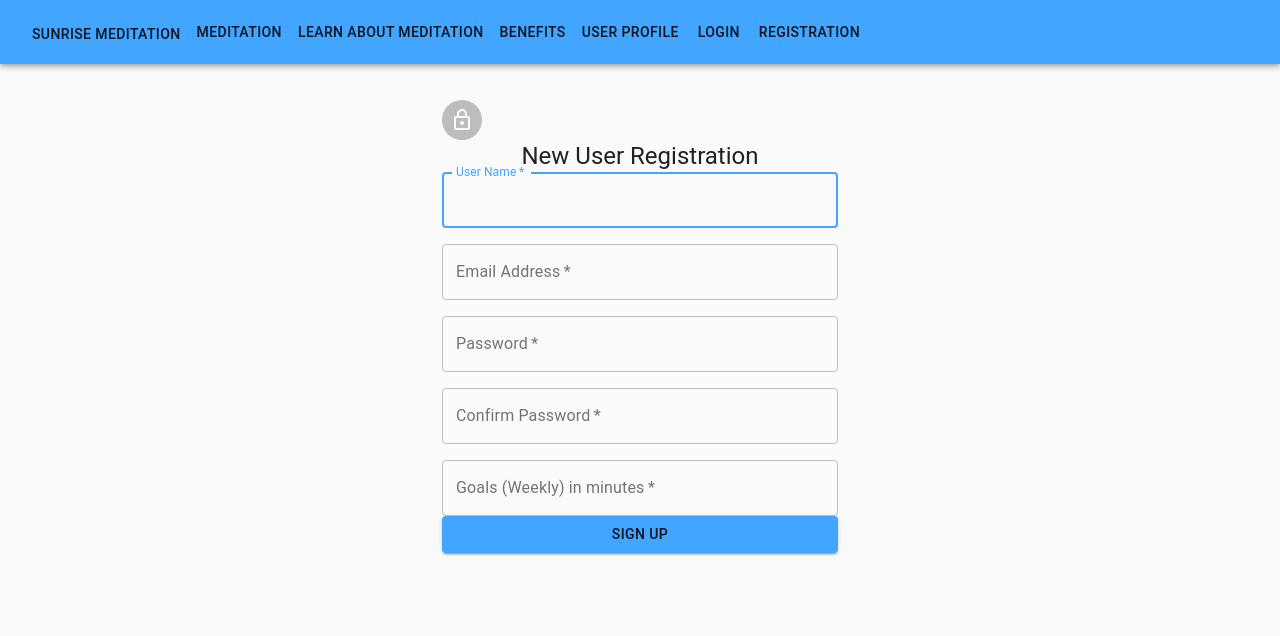
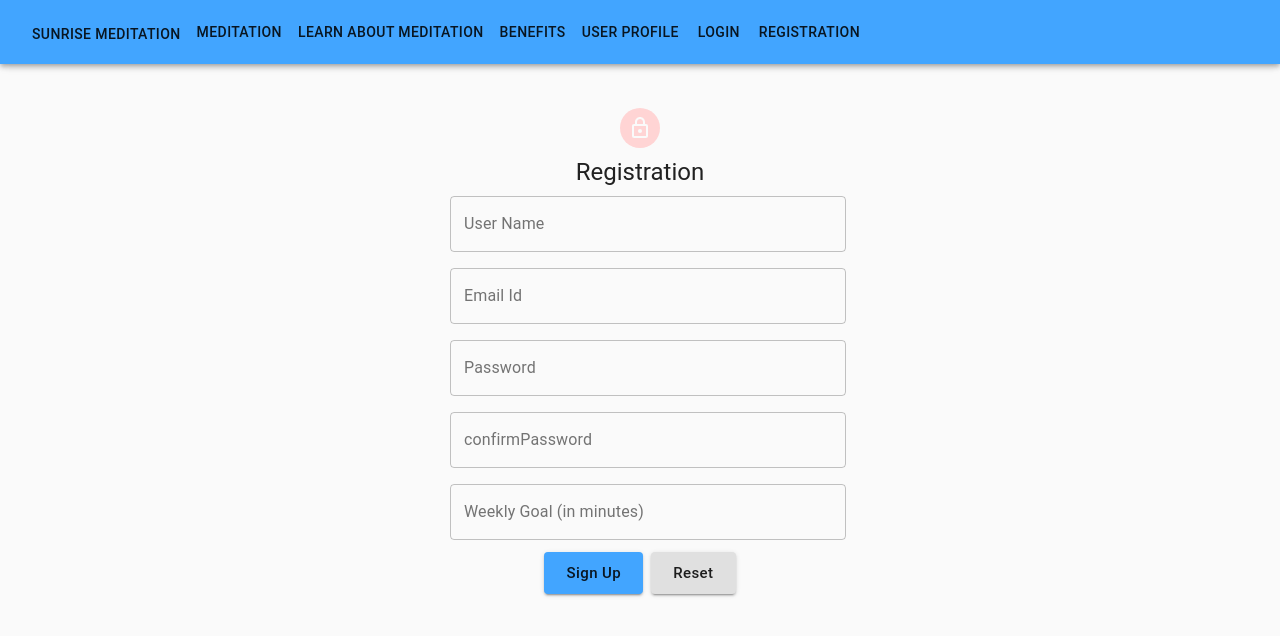
Before and after one commit to LaunchCodeLiftoffProjects/meditation-app-ui, a React (Create React App) app: page /register in a window 1280 px wide. Shown: the top 636 px of the page. Built offline with nearby package versions, Linux system fonts and the light colour scheme.

Commit message:
Form Validation changes for Registration Page

```diff
--- /dev/null
+++ b/src/components/controls/Button.js
@@ -0,0 +1,30 @@
+import React from 'react'
+import { Button as MuiButton, makeStyles } from "@material-ui/core";
+
+
+const useStyles = makeStyles(theme => ({
+    root: {
+        margin: theme.spacing(0.5)
+    },
+    label: {
+        textTransform: 'none'
+    }
+}))
+
+export default function Button(props) {
+
+    const { text, size, color, variant, onClick, ...other } = props
+    const classes = useStyles();
+
+    return (
+        <MuiButton
+            variant={variant || "contained"}
+            size={size || "large"}
+            color={color || "primary"}
+            onClick={onClick}
+            {...other}
+            classes={{ root: classes.root, label: classes.label }}>
+            {text}
+        </MuiButton>
+    )
+}
--- /dev/null
+++ b/src/components/controls/Control.js
@@ -0,0 +1,9 @@
+import Input from "./Input";
+import Button from "./Button";
+
+const Controls = {
+    Input,
+    Button
+}
+
+export default Controls;
--- /dev/null
+++ b/src/components/controls/Input.js
@@ -0,0 +1,17 @@
+import React from 'react'
+import { TextField } from '@material-ui/core';
+
+export default function Input(props) {
+
+    const { name, label, value,error=null, onChange } = props;
+    return (
+        <TextField
+            variant="outlined"
+            label={label}
+            name={name}
+            value={value}
+            onChange={onChange}
+            {...(error && {error:true,helperText:error})}
+        />
+    )
+}
--- /dev/null
+++ b/src/components/useForm.js
@@ -0,0 +1,54 @@
+import React, { useState } from 'react'
+import { makeStyles } from "@material-ui/core";
+
+export function useForm(initialFValues, validateOnChange = false, validate) {
+
+
+    const [values, setValues] = useState(initialFValues);
+    const [errors, setErrors] = useState({});
+
+    const handleInputChange = e => {
+        const { name, value } = e.target
+        setValues({
+            ...values,
+            [name]: value
+        })
+        if (validateOnChange)
+            validate({ [name]: value })
+    }
+
+    const resetForm = () => {
+        setValues(initialFValues);
+        setErrors({})
+    }
+
+
+    return {
+        values,
+        setValues,
+        errors,
+        setErrors,
+        handleInputChange,
+        resetForm
+    }
+}
+
+const useStyles = makeStyles(theme => ({
+    root: {
+        '& .MuiFormControl-root': {
+            width: '100%',
+            margin: theme.spacing(1)
+        }
+    }
+}))
+
+export function Form(props) {
+
+    const classes = useStyles();
+    const { children, ...other } = props;
+    return (
+        <form className={classes.root} autoComplete="off" {...other}>
+            {props.children}
+        </form>
+    )
+}
--- a/src/pages/registration.jsx
+++ b/src/pages/registration.jsx
@@ -1,16 +1,16 @@
 import React from 'react';
+import { Grid, } from '@material-ui/core';
 import Avatar from '@material-ui/core/Avatar';
-import Button from '@material-ui/core/Button';
 import CssBaseline from '@material-ui/core/CssBaseline';
-import TextField from '@material-ui/core/TextField';
-import Grid from '@material-ui/core/Grid';
 import LockOutlinedIcon from '@material-ui/icons/LockOutlined';
 import Typography from '@material-ui/core/Typography';
-import { withStyles } from '@material-ui/core/styles';
+import { makeStyles } from '@material-ui/core/styles';
 import Container from '@material-ui/core/Container';
 import axios from "axios";
+import { useForm, Form } from '../components/useForm';
+import Controls from "../components/controls/Control";
 
-const classes = theme => ({
+const useStyles = makeStyles((theme) => ({
   paper: {
     marginTop: theme.spacing(8),
     display: 'flex',
@@ -21,162 +21,150 @@ const classes = theme => ({
     margin: theme.spacing(1),
     backgroundColor: theme.palette.secondary.main,
   },
-    form: {
-      width: '100%', // Fix IE 11 issue.
-      marginTop: theme.spacing(3),
-    },
-    submit: {
-      margin: theme.spacing(3, 0, 2),
-    },
-  });
+}));
 
-export default class Registration extends React.Component {
-// export default function Registration() {
-
-  constructor(props){
-    super(props);
-    this.state = this.initialState;
-    this.state.show=false
-    this.userChange=this.userChange.bind(this);
-    this.submitUser=this.submitUser.bind(this);
+const initialFValues = {
+  userName: "",
+  emailId: "",
+  password: "",
+  confirmPassword: "",
+  weeklyGoal: "",
 }
 
-    initialState = {
-      userName:"",emailId:"",password:"",confirmPassword:"",weeklyGoal:""
+export default function SignUp() {
+  const classes = useStyles();
+  const [responseData, setResponseData] = React.useState([]);
+
+  const validate = (fieldValues = values) => {
+    let temp = { ...errors }
+
+    if ('userName' in fieldValues) {
+      if(temp.userName = fieldValues.userName) {
+          temp.userName = "";
+        } else {
+          temp.userName = "This field is required.";
+        }
+    }
+    if ('emailId' in fieldValues) {
+      if(temp.emailId = (/$^|.+@.+..+/).test(fieldValues.emailId)) {
+        temp.emailId = "";
+      } else {
+        temp.emailId = "Email is not valid.";
+      }
+    }
+    if ('password' in fieldValues) {
+      if(temp.password = fieldValues.password) {
+        temp.password = "";
+      } else {
+        temp.password = "This field is required.";
+      }
+    }
+    if ('confirmPassword' in fieldValues) {
+      if(temp.confirmPassword = fieldValues.confirmPassword) {
+        temp.confirmPassword = "";
+      } else {
+        temp.confirmPassword = "This field is required.";
+      }
+    }
+    if('weeklyGoal' in fieldValues) {
+      if(temp.weeklyGoal = fieldValues.weeklyGoal) {
+        temp.weeklyGoal = "";
+      } else {
+        temp.weeklyGoal = "This field is required.";
+      }
+    }
+    setErrors({
+        ...temp
+    })
+
+    if (fieldValues == values)
+        return Object.values(temp).every(x => x == "")
   }
 
-    resetUser=() => {
-      this.setState(() => this.initialState)
+  const {
+      values,
+      setValues,
+      errors,
+      setErrors,
+      handleInputChange,
+      resetForm
+  } = useForm(initialFValues, true, validate);
+
+  const handleSubmit = event => {
+    event.preventDefault();
+    const user = values;
+
+    console.log("user : ", user);
+
+      axios.post("http://localhost:8080/register", user)
+      .then(res => {
+        setResponseData(res.data);
+        console.log("res.data : " , res.data);
+       }
+      )
+      resetForm()
   }
 
-    submitUser= event =>{
-      event.preventDefault();
-      const user = {
-            userName:  this.state.userName,
-            emailId: this.state.emailId,
-            password: this.state.password,
-            weeklyGoal: this.state.weeklyGoal
-      };
-      axios.post("http://localhost:8080/register",user)
-      .then(response => {
-      if(response.data!=null){
-      this.setState({"show":true});
-      setTimeout(() => this.setState({"show":false}),3000);
-      }
-      else{
-      this.setState({"show":false});
-      }});
-      this.setState(this.initialState);
-    }
-
-    userChange =event =>{
-      this.setState({
-        [event.target.name]:event.target.value
-      })
-    };
-
-    userList=()=>{
-      return this.props.history.push("/list");
-      }
-
-    render() {
-      //classes = withStyles();
-      const {userName,emailId,password,weeklyGoal}=this.state;
   return (
     <Container component="main" maxWidth="xs">
       <CssBaseline />
       <div className={classes.paper}>
+        <div>{responseData}</div>
         <Avatar className={classes.avatar}>
           <LockOutlinedIcon />
         </Avatar>
         <Typography component="h1" variant="h5">
-                  New User Registration
+          Registration
         </Typography>
-                <form className={classes.form} noValidate onReset={this.resetUser} onSubmit={this.submitUser} id="userFormId">
+        <Form onSubmit={handleSubmit}>
           <Grid container spacing={2}>
-                    <Grid item xs={12}>
-                      <TextField
-                        autoComplete="userName"
+            <Grid item xs={12} sm={12}>
+              <Controls.Input
                 name="userName"
-                        variant="outlined"
-                        required
-                        fullWidth
-                        id="userName"
                 label="User Name"
-                        autoFocus
-                        onChange={this.userChange}
-                        value={userName}
+                onChange={handleInputChange}
+                value={values.userName}
+                error={errors.userName}
               />
-                    </Grid>
-                    <Grid item xs={12}>
-                      <TextField
-                        variant="outlined"
-                        required
-                        fullWidth
-                        id="emailId"
-                        label="Email Address"
+              <Controls.Input
                 name="emailId"
-                        autoComplete="emailId"
-                        onChange={this.userChange}
-                        value={emailId}
-                        validators={['required', 'isEmail']}
-                        errorMessages={['this field is required', 'email is not valid']}
+                label="Email Id"
+                onChange={handleInputChange}
+                value={values.emailId}
+                error={errors.emailId}
               />
-                    </Grid>
-                    <Grid item xs={12}>
-                      <TextField
-                        variant="outlined"
-                        required
-                        fullWidth
+              <Controls.Input
                 name="password"
                 label="Password"
-                        type="password"
-                        id="password"
-                        autoComplete="current-password"
-                        onChange={this.userChange}
-                        value={password}
+                onChange={handleInputChange}
+                value={values.password}
+                error={errors.password}
               />
-                    </Grid>
-                    <Grid item xs={12}>
-                      <TextField
-                        variant="outlined"
-                        required
-                        fullWidth
+              <Controls.Input
                 name="confirmPassword"
-                        label="Confirm Password"
-                        type="password"
-                        id="confirmPassword"
-                        autoComplete="current-password"
-                        onChange={this.userChange}
-                        value={password}
+                label="confirmPassword"
+                onChange={handleInputChange}
+                value={values.confirmPassword}
+                error={errors.confirmPassword}
               />
-                    </Grid>
-                    <Grid item xs={12}>
-                      <TextField
-                        variant="outlined"
-                        required
-                        fullWidth
+              <Controls.Input
                 name="weeklyGoal"
-                        label="Goals (Weekly) in minutes"
-                        id="weeklyGoal"
-                        autoComplete="weeklyGoal"
-                        onChange={this.userChange}
-                        value={weeklyGoal}
+                label="Weekly Goal (in minutes)"
+                onChange={handleInputChange}
+                value={values.weeklyGoal}
+                error={errors.weeklyGoal}
               />
+              <Controls.Button
+                type="submit"
+                text="Sign Up" />
+              <Controls.Button
+                text="Reset"
+                color="default"
+                onClick={resetForm} />
             </Grid>
           </Grid>
-                  <Button
-                    type="submit"
-                    fullWidth
-                    variant="contained"
-                    color="primary"
-                    className={classes.submit}
-                  >
-                    Sign Up
-                  </Button>
-                </form>
+        </Form>
       </div>
     </Container>
   );
 }
-}
```
Lines whose indentation alone changed are shown as unchanged.
